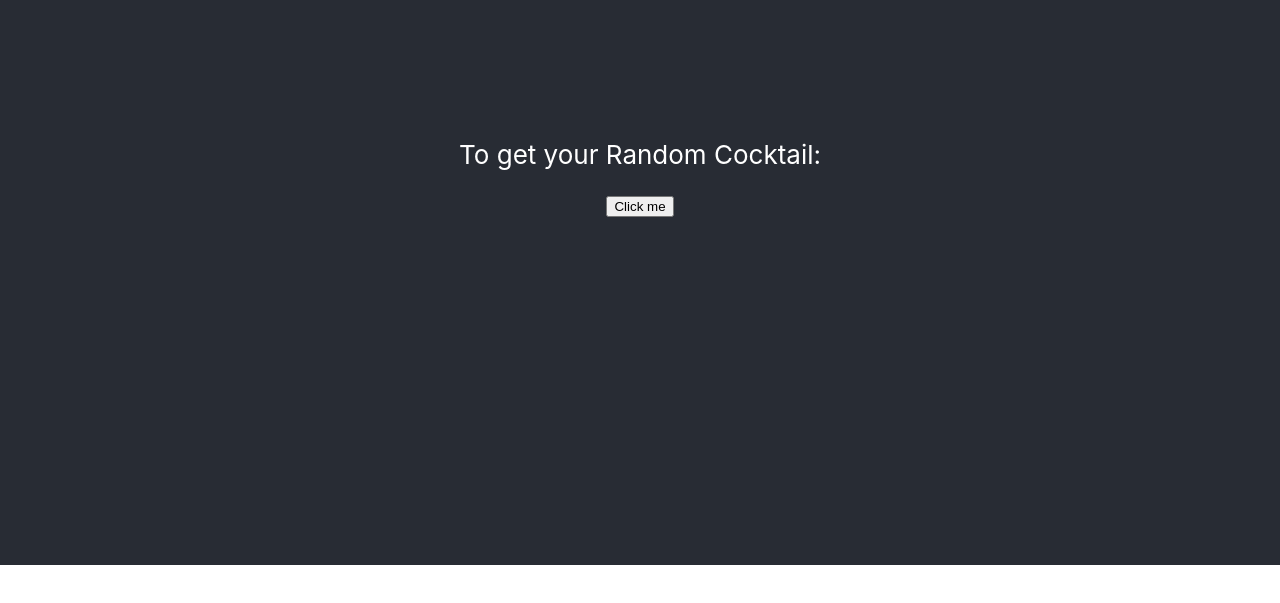
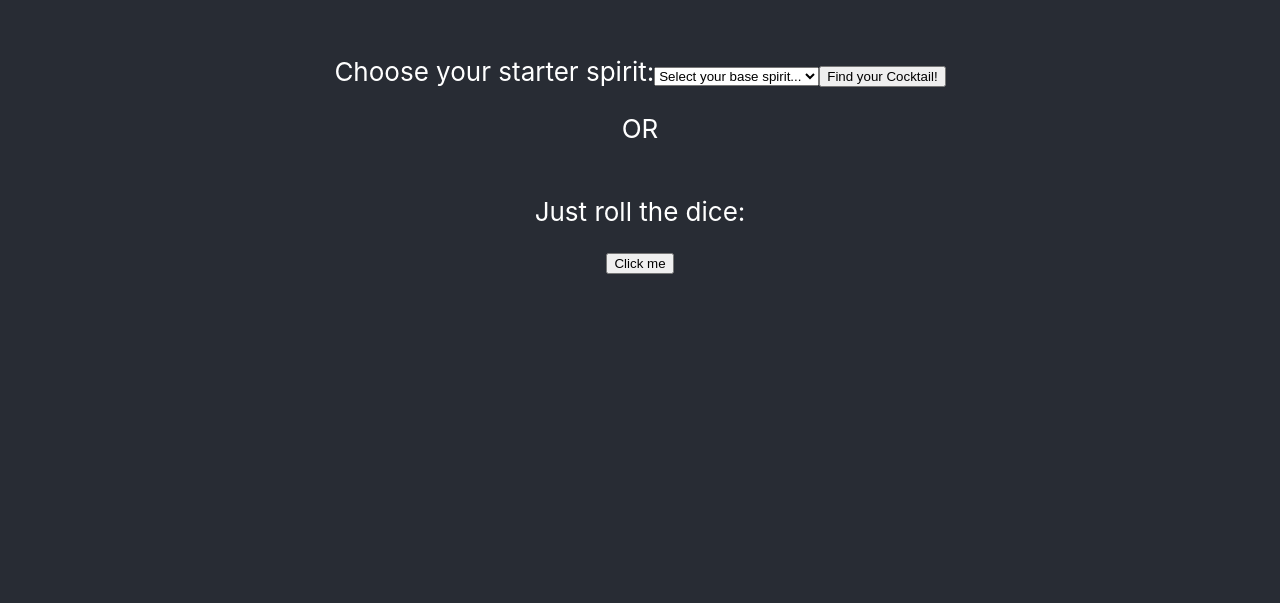
Before and after one commit to sajg1/cocktail_shaker, a React (Create React App) app: page / in a window 1280 px wide. Shown: the part 235-838 px from the top of the page. Before the commit the page ends 800 px from the top, so only its background shows below. Built offline with nearby package versions, Linux system fonts and the light colour scheme.

Commit message:
added getCocktailBySpirit function to Main.js in order to handle the users selection of a base spirit. working correctly. Moved the button for random cocktail moved to the CocktailBySpiritForm, simplifying the Cokctail component.

```diff
--- /dev/null
+++ b/src/components/Cocktail.js
@@ -0,0 +1,19 @@
+import '../App.css'
+import React from 'react';
+
+
+const Cocktail = (props) => {
+  return (
+    <div className="App-header">
+      { props.cocktail &&
+        <div>
+          <p>Drink Name: {props.cocktail.name}</p>
+          <img src={props.cocktail.image} alt="Drink img"></img>
+        </div>
+      }
+    </div>
+  );
+
+}
+
+export default Cocktail;
--- a/src/components/CocktailBySpirit.js
+++ b/src/components/CocktailBySpiritForm.js
@@ -1,7 +1,7 @@
 import '../App.css'
 import React, { useState } from 'react';
 
-const CocktailBySpirit = (props) => {
+const CocktailBySpiritForm = (props) => {
 
 const [spirit, setSpirit] = useState({
   name: ""
@@ -9,14 +9,15 @@ const [spirit, setSpirit] = useState({
 
 const handleSubmit = (e) => {
   e.preventDefault()
-  console.log(spirit)
+  props.getCocktailBySpirit(spirit.name)
 }
 
   return (
-    <div classname="App-header">
+    <div className="App-header">
       <form onSubmit={handleSubmit}>
         <label htmlFor='spirit-selector'>Choose your starter spirit:</label>
         <select name='spirit-selector' id='spirit-selector' onChange={(e) => setSpirit({...spirit, name:e.target.value})} value={spirit.name}>
+          <option value="" selected disabled hidden>Select your base spirit...</option>
           <option value="gin">Gin</option>
           <option value="bourbon">Bourbon</option>
           <option value="vodka">Vodka</option>
@@ -26,12 +27,10 @@ const handleSubmit = (e) => {
         </select>
         <input type="submit" value="Find your Cocktail!" />
       </form>
-      <div>
-        <p>Name: Drink Name</p>
-        <img src="" alt="Cocktail"></img>
-      </div>
+      <p>OR</p>
+      <p>Just roll the dice: </p><button onClick={props.getCocktail}>Click me</button>
     </div>
   )
 }
 
-export default CocktailBySpirit
+export default CocktailBySpiritForm;
--- a/src/components/RandomCocktail.js
+++ /dev/null
@@ -1,19 +0,0 @@
-import '../App.css'
-import React from 'react';
-
-
-const RandomCocktail = (props) => {
-  return (
-    <div className="App-header">
-      <p>To get your Random Cocktail: </p><button onClick={props.getCocktail}>Click me</button>
-      { props.cocktail && <div>
-            <p>Drink Name: {props.cocktail.name}</p>
-            <img src={props.cocktail.image} alt="Drink img"></img>
-          </div>
-      }
-    </div>
-  );
-
-}
-
-export default RandomCocktail;
--- a/src/containers/Main.js
+++ b/src/containers/Main.js
@@ -1,11 +1,12 @@
-import RandomCocktail from '../components/RandomCocktail';
+import Cocktail from '../components/Cocktail';
+import CocktailBySpiritForm from '../components/CocktailBySpiritForm';
 import React, { useState } from 'react';
 import axios from 'axios';
 
 
 export default function Main() {
 
-  const [cocktailData, setCocktailData] = useState(null);
+  const [currentCocktailData, setCurrentCocktailData] = useState(null);
 
   function getRandomCocktailData() {
     axios({
@@ -16,7 +17,7 @@ export default function Main() {
         const res = response.data;
         const random_cocktail = res['drinks'][0]
         console.log(res)
-        setCocktailData({
+        setCurrentCocktailData({
           name: random_cocktail.strDrink,
           image: random_cocktail.strDrinkThumb
         })
@@ -28,7 +29,32 @@ export default function Main() {
       })
   }
 
-  return(
-    <RandomCocktail cocktail={cocktailData} getCocktail={getRandomCocktailData}/>
+
+  function getCocktailBySpirit(spirit) {
+    axios({
+      method: "GET",
+      url: '/cocktail-by-spirit/'+ spirit
+    })
+    .then((response) => {
+      const res = response.data;
+      const cocktail = res['drinks'][0]
+      console.log(res)
+      setCurrentCocktailData({
+        name: cocktail.strDrink,
+        image: cocktail.strDrinkThumb
+      })
+    })
+    .catch((error) => {
+      console.log(error.response)
+      console.log(error.response.status)
+      console.log(error.response.headers)
+    })
+  }
+
+  return (
+    <React.Fragment>
+      <CocktailBySpiritForm cocktailBySpirit={currentCocktailData} getRandomCocktail={getRandomCocktailData} getCocktailBySpirit={getCocktailBySpirit} />
+      <Cocktail cocktail={currentCocktailData} />
+    </ React.Fragment>
   )
 }
--- a/src/index.css
+++ b/src/index.css
@@ -11,3 +11,8 @@ code {
   font-family: source-code-pro, Menlo, Monaco, Consolas, 'Courier New',
     monospace;
 }
+
+img {
+  height: 20%;
+  width: 40%;
+}
```
Also changed, not shown: 2 other files (tests, documents, lock files or other folders).
